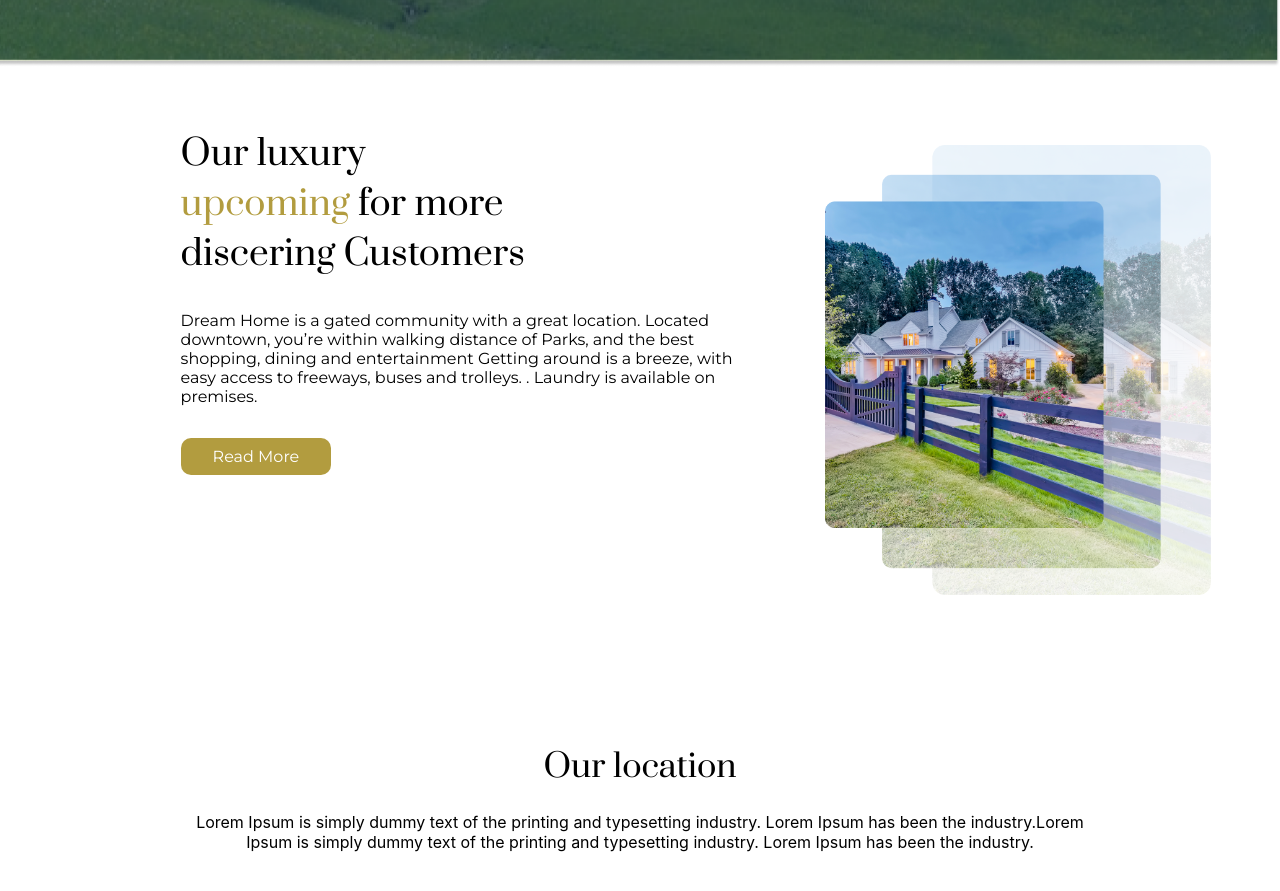
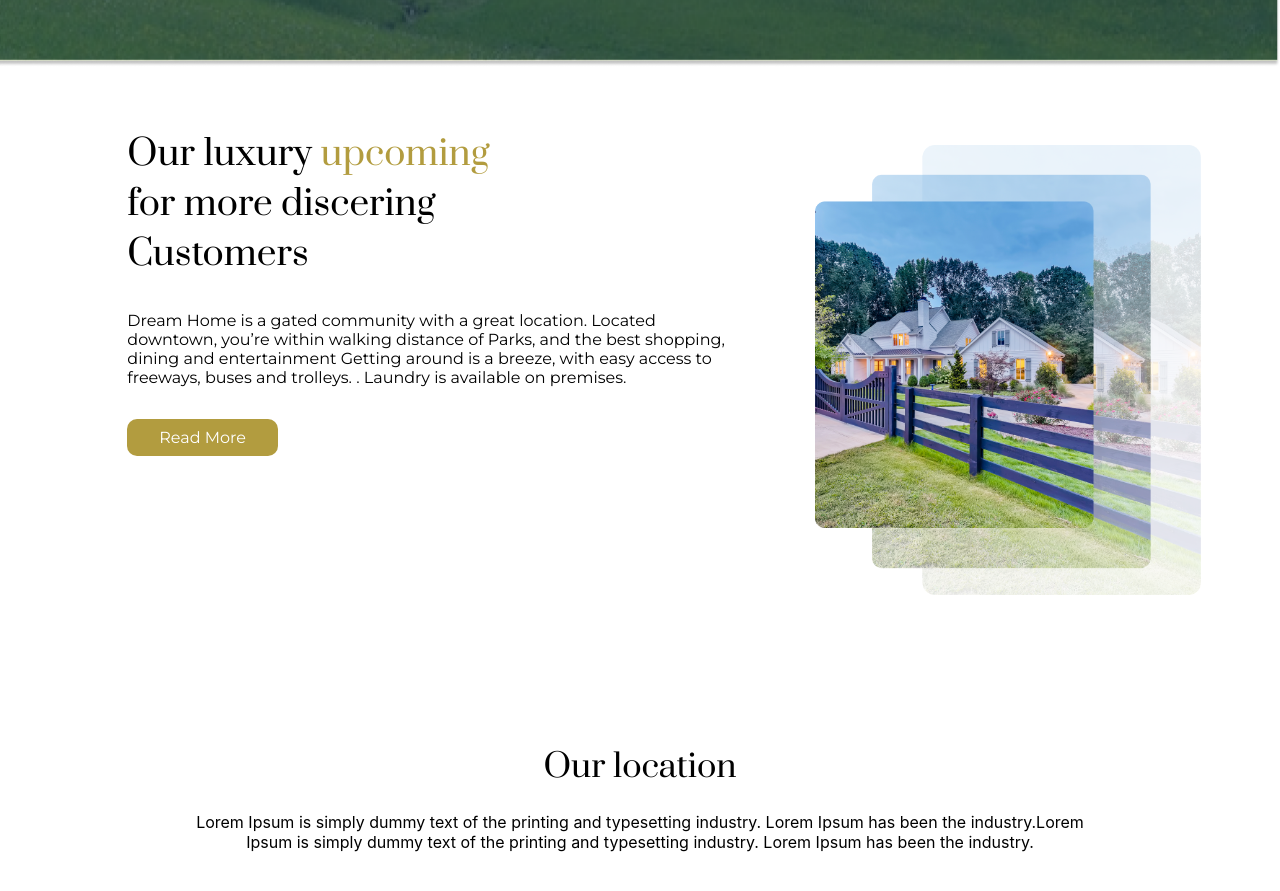
Before and after one commit to mbilalkhalidofficial/Oakland-greens, a React (Vite) app: page / in a window 1280 px wide. Shown: the part 3180-4071 px from the top of the page. Built offline with nearby package versions, Linux system fonts and the light colour scheme.

Commit message:
fixes + deploy

```diff
--- a/src/styles/global.scss
+++ b/src/styles/global.scss
@@ -332,7 +332,7 @@ figure {
   text-align: center;
 }
 .farm__house__content__twopart {
-  padding: 0em 15em;
+  padding: 0em 18em;
 }
 .about__section__secondentry_card:hover {
   background: #b29c3f;
@@ -497,7 +497,7 @@ figure {
   justify-content: space-evenly;
   width: 100%;
   margin-top: 15em;
-  padding-left: 8em;
+  padding-left: 4em;
   margin-bottom: 3em;
 }
 .luxury__section__left__heading {
```
